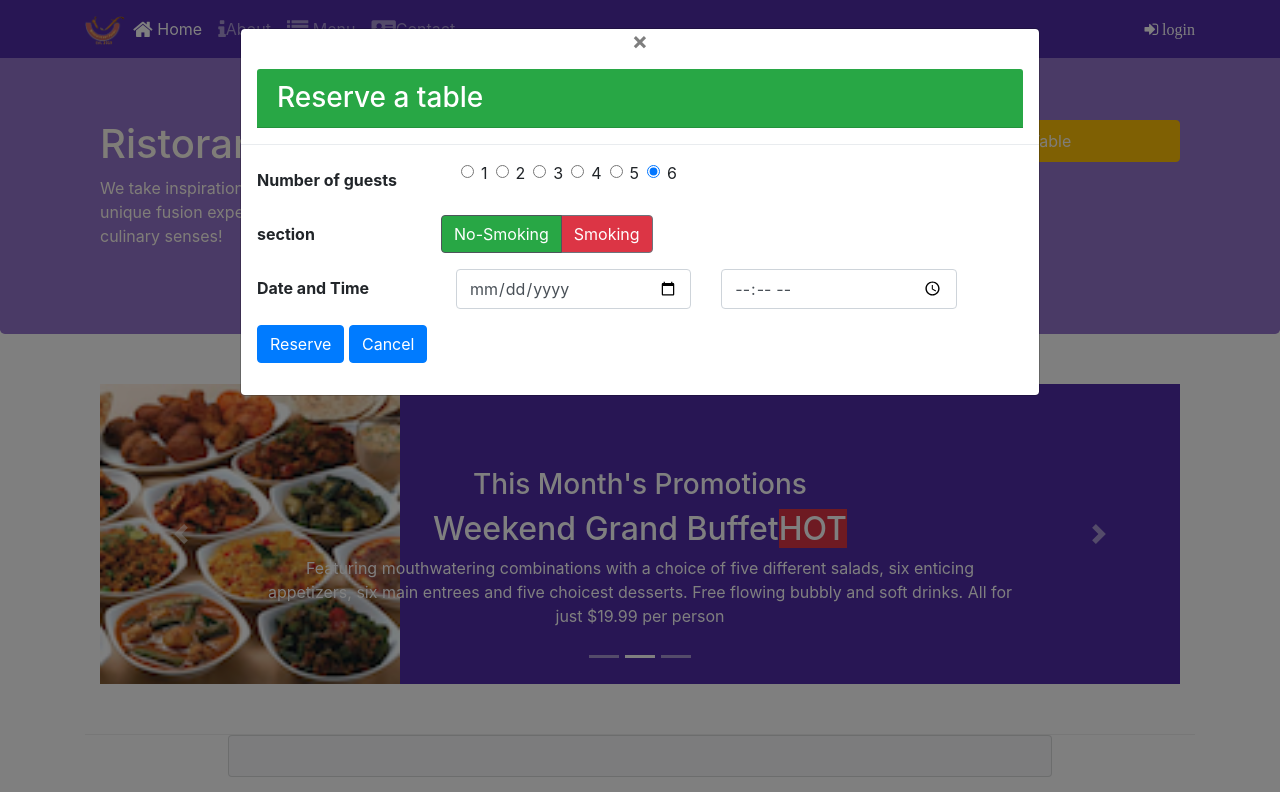
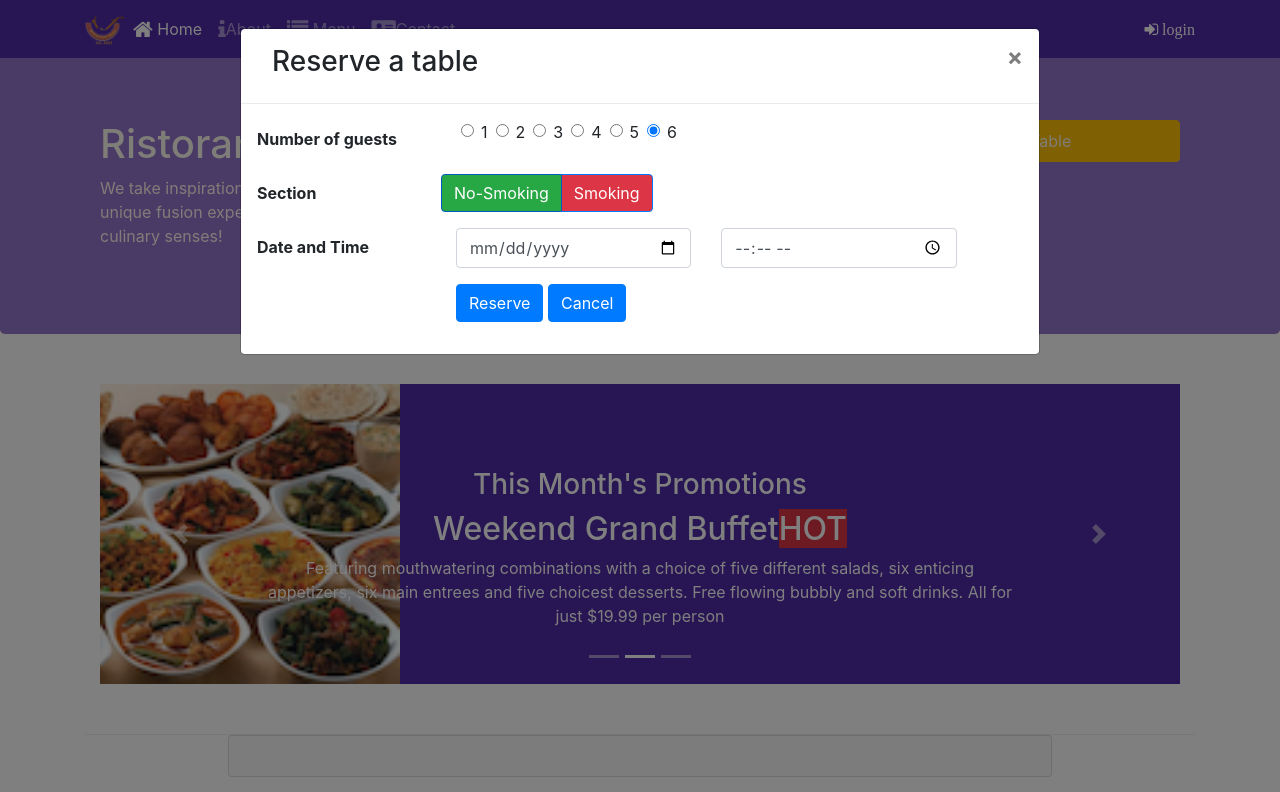
Before and after one commit to gwumex/cousera-web-dev, a website: page index.html in a window 1280 px wide. Both pictures are taken after a click on the link "Reserve A Table". Shown: the top 792 px of the page. Drawn offline with nearby package versions, Linux system fonts and the light colour scheme.

Commit message:
assignment

```diff
--- a/index.html
+++ b/index.html
@@ -83,12 +83,12 @@
     <div id="reserveModal" class="modal fade" role="dialog">
         <div class="modal-dialog modal-lg" role="content ">
             <div class="modal-content">
-                <button class="close" type="button" data-dismiss="modal">
-                    &times;
-                  </button>
+
                 <div class="modal-header">
-                    <h3 class="card-header bg-success text-white col-12">Reserve a table</h3>
-
+                    <h3 class="col-10">Reserve a table</h3>
+                    <button class="close" type="button" data-dismiss="modal">
+                        &times;
+                      </button>
                 </div>
                 <div class="modal-body g-0">
                     <form action="">
@@ -136,12 +136,12 @@
                     </div>
                     <!--assignment  task two week 3 -->
                     <div class="form-group row">
-                        <label for="options" class="col-3 col-md-3 col-form-label"><strong>section</strong></label>
-                        <div class="btn-group btn-group-toggle" data-toggle="buttons">
-                            <label class="btn btn-secondary bg-success active">
+                        <label for="options" class="col-3 col-md-3 col-form-label"><strong>Section</strong></label>
+                        <div class="btn-group btn-group-toggle o" data-toggle="buttons">
+                            <label class="btn btn-primary bg-success active">
                               <input type="radio" name="options" id="option1" autocomplete="off" checked> No-Smoking
                             </label>
-                            <label class="btn btn-secondary badge-danger">
+                            <label class="btn btn-primary badge-danger">
                               <input type="radio" name="options" id="option2" autocomplete="off"> Smoking
                             </label>
                           </div>
@@ -157,7 +157,7 @@
                         </div>
                     </div>
                     <div class="form-group row g-0">
-                        <div class="col-md-5">
+                        <div class="col-md-5 offset-3">
                             <button type="submit" class="btn btn-primary">
                                 Reserve
                             </button>
```
